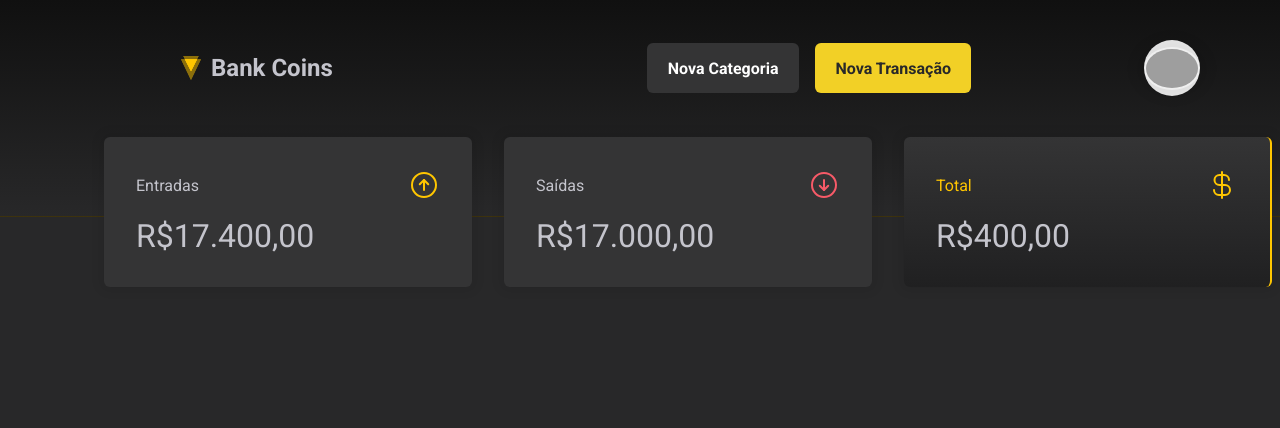
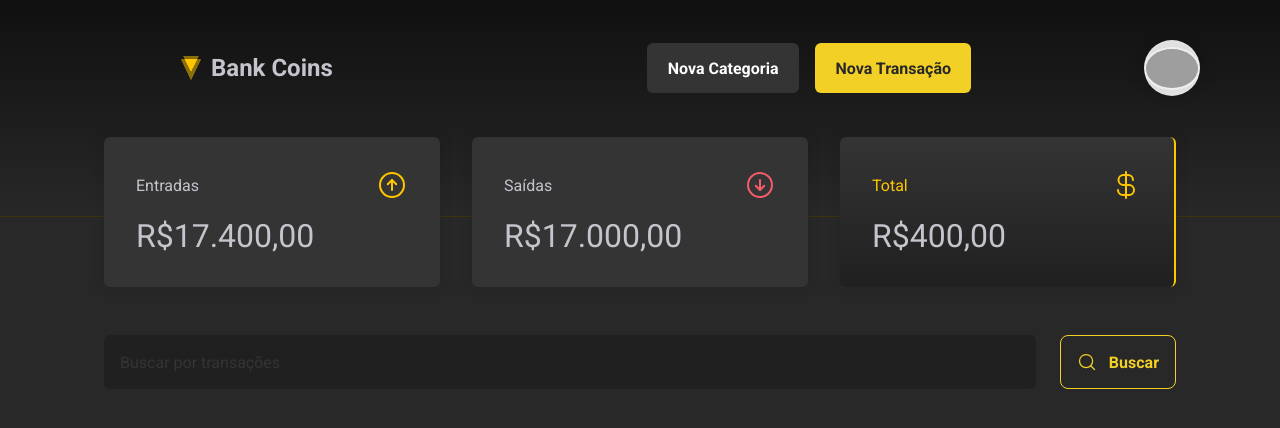
Before and after one commit to BrunaCriscuolo/bank-coins, a React (Vite) app: page /home in a window 1280 px wide. Shown: the top 428 px of the page. Built offline with nearby package versions, Linux system fonts and the light colour scheme; grey boxes are pictures that could not be loaded.

Commit message:
feat: create search component

```diff
--- a/src/components/base/Sumary/styles.ts
+++ b/src/components/base/Sumary/styles.ts
@@ -9,7 +9,7 @@ export const SumaryContainer = styled.section`
   padding: 0 1.5rem;
 
   display: grid;
-  grid-template-columns: 23rem 23rem 23rem;
+  grid-template-columns: 1fr 1fr 1fr;
   gap: 2rem;
   margin-top: -5rem;
 `;
--- /dev/null
+++ b/src/components/forms/Search/index.tsx
@@ -0,0 +1,20 @@
+import { MagnifyingGlass } from 'phosphor-react';
+import { ButtonSearch, SearchFormContainer, SearchInput } from "./styles";
+
+interface SearchProps {
+  placeholder?: string;
+  type: 'text' | 'number' | 'email' | 'password';
+}
+
+export function Search({ placeholder, type }: SearchProps): JSX.Element {
+  return (
+    <SearchFormContainer>
+      <SearchInput type={type} placeholder={placeholder} />
+
+      <ButtonSearch>
+        <MagnifyingGlass size={20} />
+        Buscar
+      </ButtonSearch>
+    </SearchFormContainer>
+  );
+}
--- /dev/null
+++ b/src/components/forms/Search/styles.ts
@@ -0,0 +1,50 @@
+import { styled } from "styled-components";
+
+export const SearchFormContainer = styled.form`
+  grid-column: 2 / 3;
+  grid-template-columns: 1fr 1.5rem auto;
+
+  width: 100%;
+  max-width: 1120px;
+  margin: 3rem auto 0;
+  padding: 0 1.5rem;
+  display: grid;
+`;
+
+export const SearchInput = styled.input`
+  grid-column: 1 / 2;
+  flex: 1;
+  border-radius: 6px;
+  border: 0;
+  background-color: ${({ theme }) => theme['gray-700']};
+  color: ${({ theme }) => theme['gray-300']};
+  padding: 1rem;
+
+  &::placeholder {
+    color: ${({ theme }) => theme['gray-500']};
+  }
+`;
+
+export const ButtonSearch = styled.button`
+  grid-column: 3 / 4;
+
+  display: flex;
+  align-items: center;
+  gap: 0.75rem;
+  padding: 1rem;
+
+  background-color: transparent;
+  border: 1px solid ${({ theme }) => theme['yellow-300']};
+  border-radius: 8px;
+  color: ${({ theme }) => theme['yellow-300']};
+
+  font-weight: bold;
+  transition: all 0.3s;
+
+  &:hover {
+    cursor: pointer;
+    background-color: ${({ theme }) => theme['yellow-500']};
+    border-color: ${({ theme }) => theme['yellow-500']};
+    color: ${({ theme }) => theme['gray-600']};
+  }
+`;
--- a/src/pages/Home/index.tsx
+++ b/src/pages/Home/index.tsx
@@ -1,5 +1,6 @@
 import { Header } from "../../components/base/Header";
 import { Sumary } from "../../components/base/Sumary";
+import { Search } from '../../components/forms/Search';
 import { HomeWrapper } from "./styles";
 
 export default function Home(): JSX.Element {
@@ -7,6 +8,7 @@ export default function Home(): JSX.Element {
     <HomeWrapper>
       <Header />
       <Sumary />
+      <Search placeholder='Buscar por transações' type='text' />
     </HomeWrapper>
   );
 }
```
